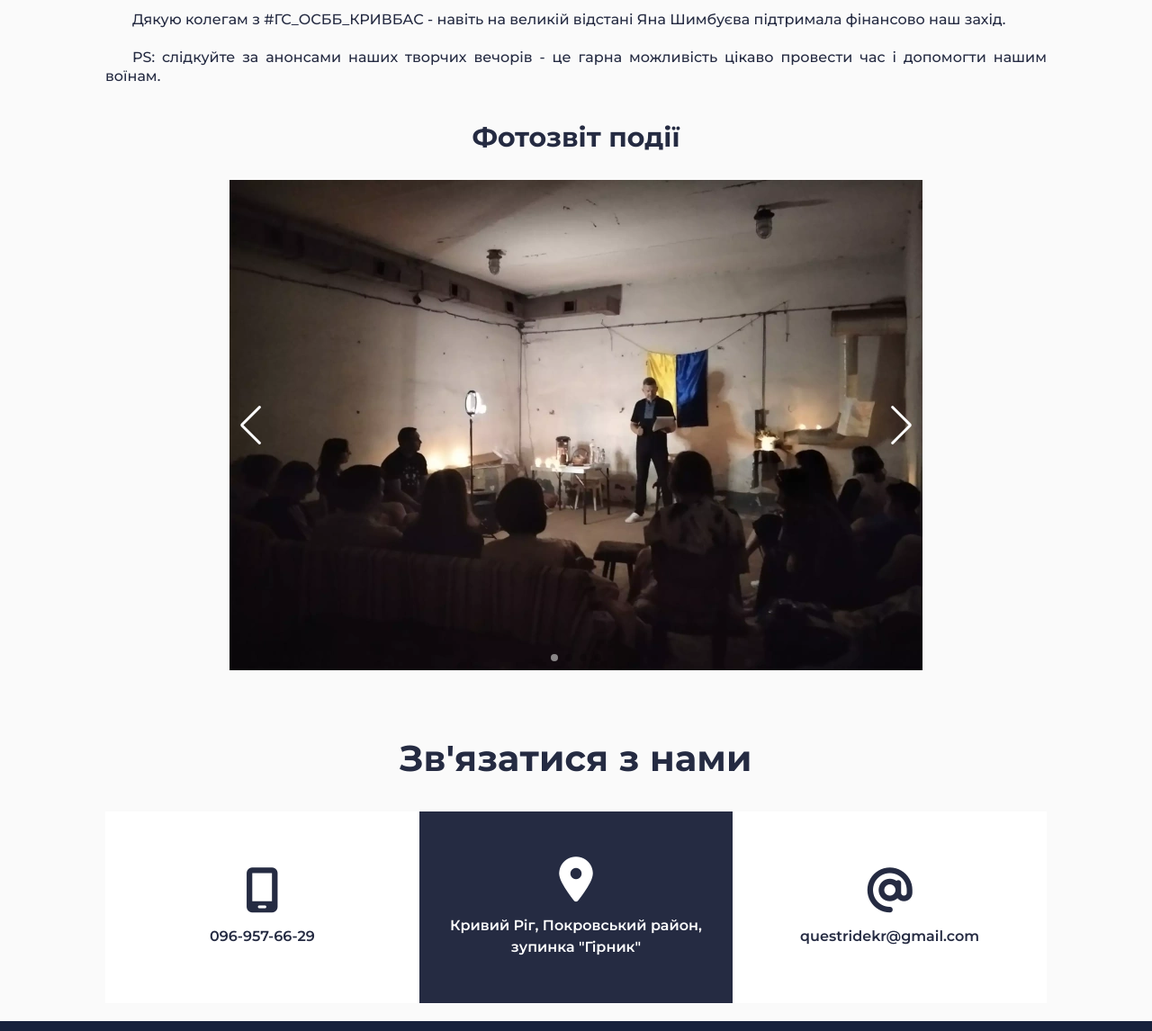
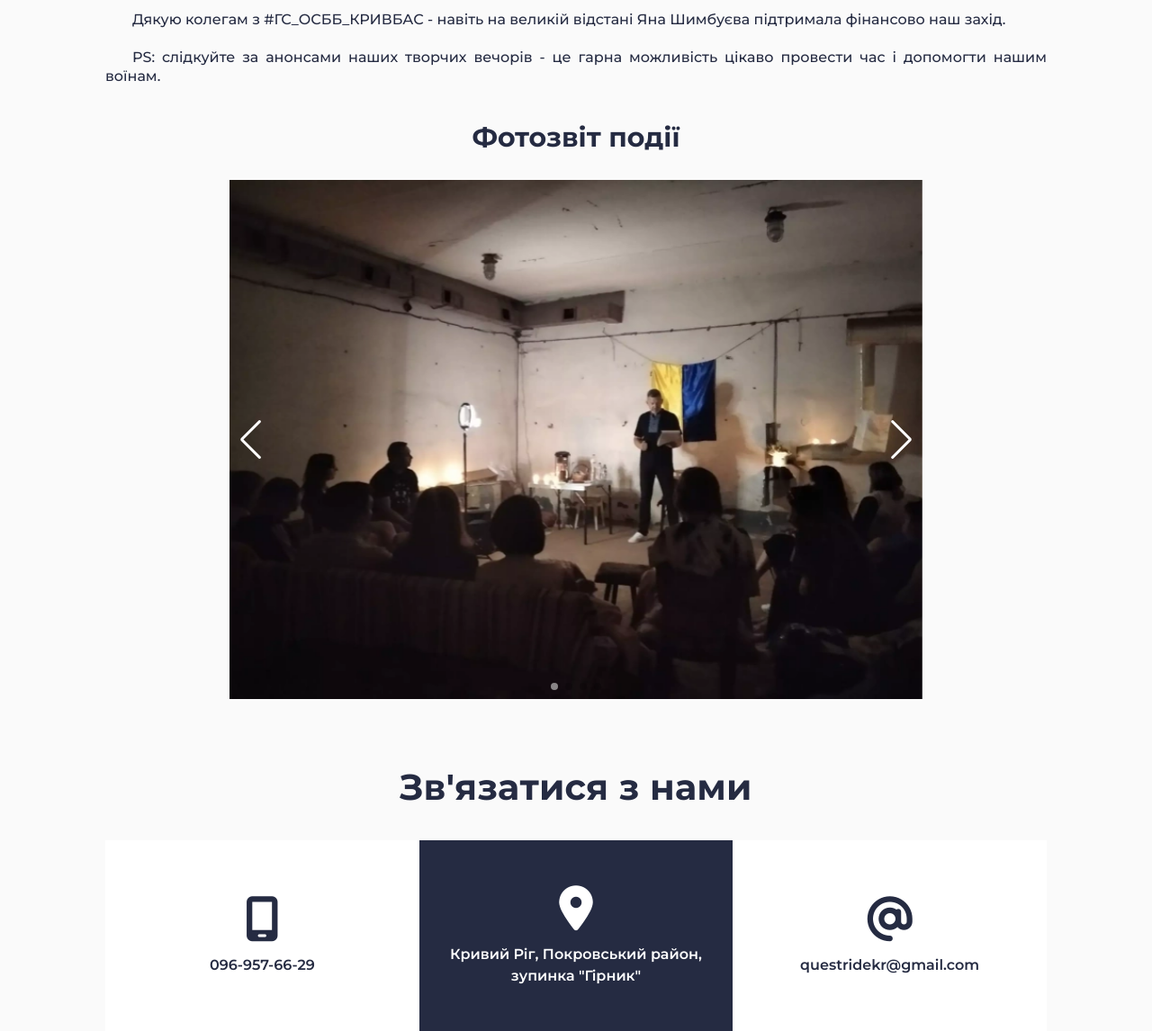
Before and after one commit to ev-klzn/art-bombik, a PHP site: page /event-2.html in a window 1280 px wide. Shown: the part 384-1530 px from the top of the page at 90% size. Run offline with PHP 8.4, Linux system fonts and the light colour scheme.

Commit message:
Add files via upload

```diff
--- a/assets/css/style.css
+++ b/assets/css/style.css
@@ -40,7 +40,7 @@ body {
     font-size: 14px;
     font-weight: 500;
     color: #252B42;
-    font-family: Montserrat;
+    font-family: "Montserrat";
     background: #FAFAFA;
 }
 
@@ -1416,7 +1416,10 @@ body {
 }
 
 .swiper-slide__img img {
-    max-width: 100%;
+    width: 100%;
+    height: 100%;
+    aspect-ratio: 770 / 577;
+    object-fit: cover;
 }
 
 .br {
```
